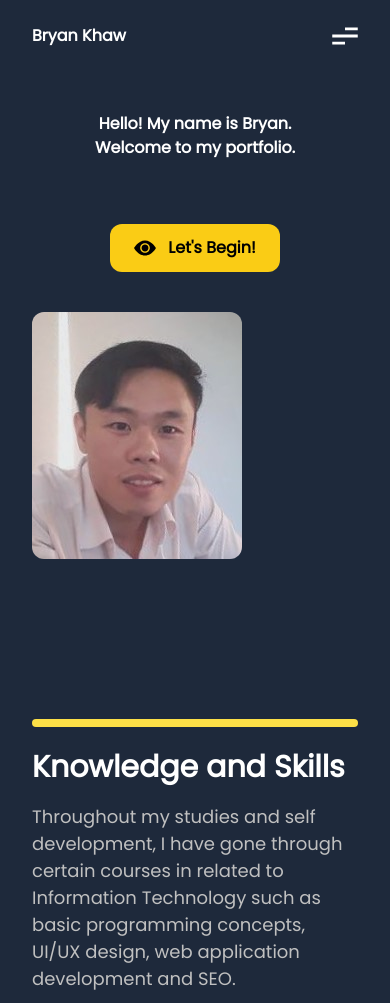
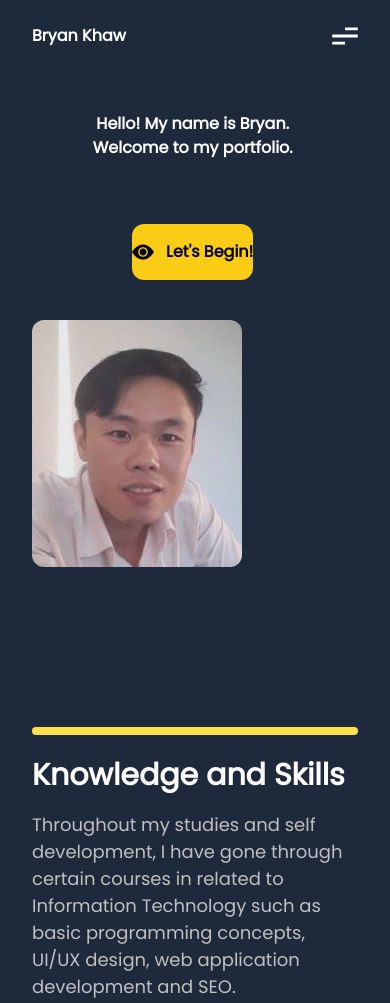
Before and after one commit to bryankhaw95/port-current, a plain HTML site: page index.html in a window 390 px wide. Shown: the top 1003 px of the page. Drawn offline with nearby package versions, Linux system fonts and the light colour scheme.

Commit message:
update mobile - home class

```diff
--- a/index.html
+++ b/index.html
@@ -59,7 +59,7 @@
         <!-- <img src="img/mountain-bg.jpg" alt="mountain-bg" class="w-1/4 mt-10 md:absolute mt-6 md:mt-20 right-14 opacity-50 rounded-xl">
         <img src="img/mountain-bg.jpg" alt="mountain-bg" class="w-1/4 mt-10 md:absolute mt-6 md:mt-40 right-20 opacity-20 rounded-xl"> -->
         <div class="w-full flex justify-center md:justify-start">
-          <button class="px-6 py-3 bg-yellow-400 text-black font-bold mt-16 flex items-center space-x-3 rounded-xl hover:bg-yellow-200 sm:px-2 py-2">
+          <button class="lg:px-6 py-4 bg-yellow-400 text-black font-bold mt-16 flex items-center space-x-3 rounded-xl hover:bg-yellow-200 sm:px-2 py-2">
             <div>
               <svg width="22" height="22" viewBox="0 0 22 22" fill="none" xmlns="http://www.w3.org/2000/svg">
                 <path
```
